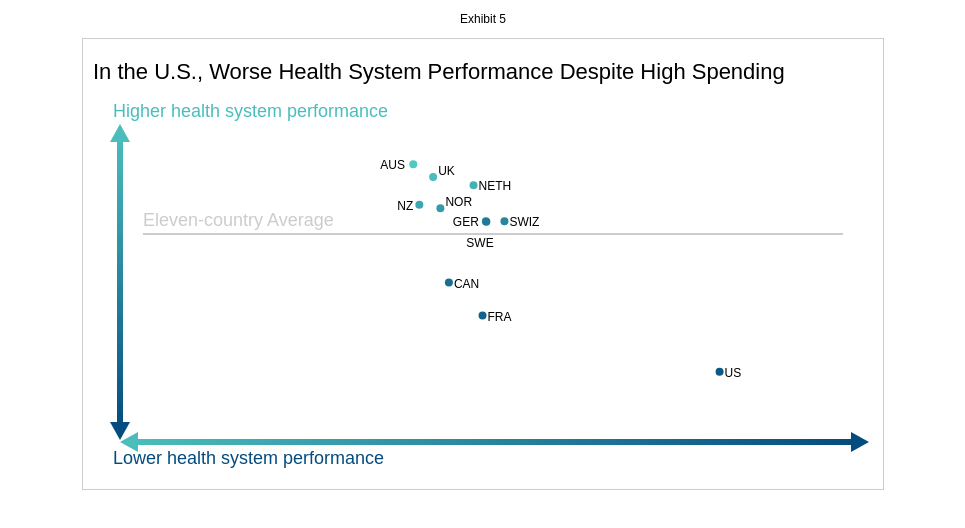
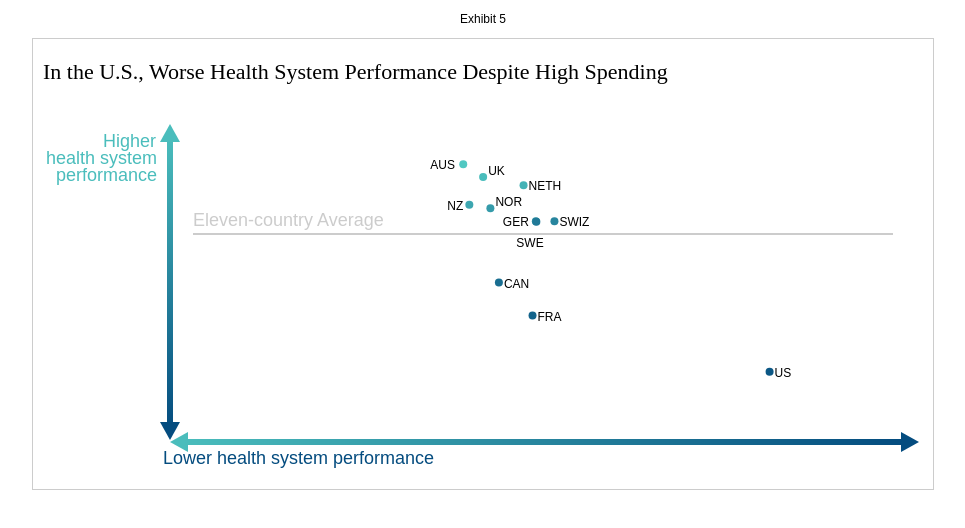
Before and after one commit to TheeSweeney/d3CommonwealthScatter, a plain HTML site: page index.html in a window 1280 px wide. Shown: the whole page, without its empty margins (157-1122 px from the left). Drawn offline with nearby package versions, Linux system fonts and the light colour scheme.

Commit message:
changed font of title, widened chart area, broke top yAxis label into mulitple lines    moved label into correct position

```diff
--- a/app.js
+++ b/app.js
@@ -1,9 +1,9 @@
-var w = 800;
+var w = 900;
 var h = 450;
 var margin = {
   top: 98,
   bottom: 60,
-  left: 40,
+  left: 140,
   right: 40
 };
 var width = w - margin.left - margin.right;
@@ -96,9 +96,26 @@ function yAxesAndLabels(params) {//TODO factor out to prevent code repition in t
         .append('text')
         .style('font-size', '18px')
         .style('fill', '#4ABDBC')
-        .attr('x',-10)
-        .attr('y',-20)
-        .text('Higher health system performance')
+        .attr('x', -70)
+        .attr('y',10)
+        .text('Higher')
+
+    this.select('.y.axis')
+        .append('text')
+        .style('font-size', '18px')
+        .style('fill', '#4ABDBC')
+        .attr('x', -127)
+        .attr('y',27)
+        .text('health system')
+
+    this.select('.y.axis')
+        .append('text')
+        .style('font-size', '18px')
+        .style('fill', '#4ABDBC')
+        .attr('x', -117)
+        .attr('y',44)
+        .text('performance')
+
 
     this.select('.y.axis')//Bottom Label
         .append('text')
--- a/main.css
+++ b/main.css
@@ -8,6 +8,7 @@ bodx,html{
 
 #chartTitle{
   font-size: 22px;
+  font-family: "Times New Roman", Georgia, Serif;
 }
 
 #chart{
```
